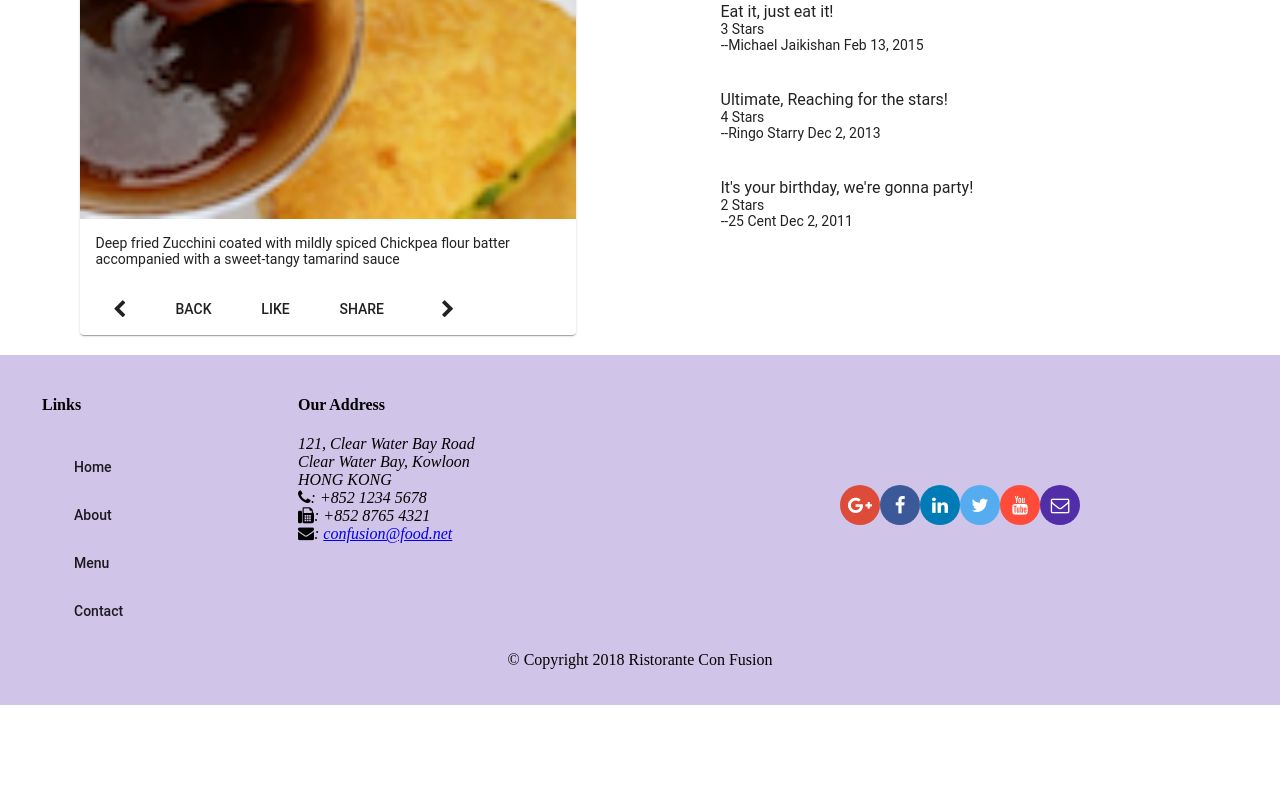
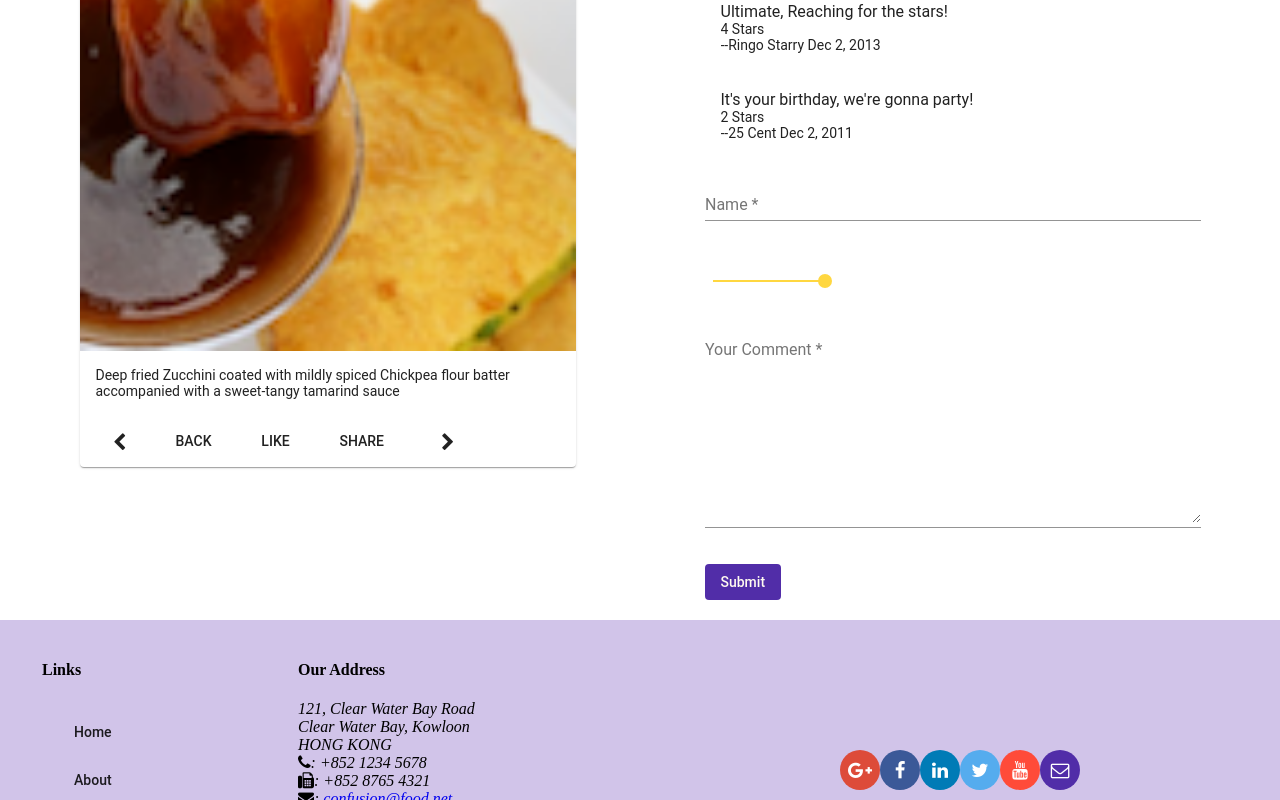
Before and after one commit to nikhilsharma96/CourseraAngularProject, an Angular app: page /dishdetail/1 in a window 1280 px wide. Shown: the part 724-1524 px from the top of the page. Before the commit the page ends 1429 px from the top, so only its background shows below. Built offline with nearby package versions, Linux system fonts and the light colour scheme.

Commit message:
Assignment  3

```diff
--- a/src/app/app.module.ts
+++ b/src/app/app.module.ts
@@ -15,7 +15,7 @@ import { MatSelectModule } from '@angular/material/select';
 import { MatSlideToggleModule } from '@angular/material/slide-toggle';
 import { FormsModule, ReactiveFormsModule } from '@angular/forms';
 import { MatProgressSpinnerModule } from '@angular/material/progress-spinner';
-
+import { MatSliderModule } from '@angular/material/slider';
 import { AppComponent } from './app.component';
 
 import 'hammerjs';
@@ -64,6 +64,7 @@ import { LoginComponent } from './login/login.component';
     MatSelectModule,
     MatSlideToggleModule,
     MatProgressSpinnerModule,
+    MatSliderModule
   ],
   entryComponents:[
     LoginComponent
--- a/src/app/contact/contact.component.html
+++ b/src/app/contact/contact.component.html
@@ -37,7 +37,7 @@
   </div>
   <div fxFlex fxFlexOffset="20px" class="form-size">
     <h3>Send us your Feedback</h3>
-    <p>{{ feedbackForm.value | json }} {{ feedbackForm.status | json }}</p>
+    <p>{{feedbackForm.value | json }} {{ feedbackForm.status | json }}</p>
     <form novalidate [formGroup]="feedbackForm" #fform="ngForm" (ngSubmit)="onSubmit()">
       <p>
         <mat-form-field class="half-width">
--- a/src/app/dishdetail/dishdetail.component.html
+++ b/src/app/dishdetail/dishdetail.component.html
@@ -41,7 +41,43 @@
           <p matLine> {{dish.comments[i].rating}} Stars</p>
           <p matLine> --{{dish.comments[i].author}} {{dish.comments[i].date | date}} </p>
         </mat-list-item>
-      </mat-list>
+
+    <div class="form-size">
+      <form novalidate [formGroup]="addCommentForm" #cform="ngForm" (ngSubmit)="onSubmit()">
+
+          <mat-list-item  *ngIf="addCommentForm.valid">
+            <p matLine> {{addCommentForm.value.comment}}</p>
+            <p matLine>{{addCommentForm.value.rating}} Stars</p>
+            <p matLine> --{{addCommentForm.value.author}}</p>
+          </mat-list-item>
+
+        <p matLine>
+          <mat-form-field style="width: 100%;">
+            <input matInput formControlName="author"  placeholder="Name" type="text">
+            <mat-error *ngIf="formErrors.author">
+              {{formErrors.author}}
+            </mat-error>
+          </mat-form-field>
+        </p>
+
+        <p matLine>
+          <mat-slider  matLine formControlName="rating" thumbLabel min="1" max="5" value="5" step="1" tickInterval="1" ></mat-slider>
+        </p>
+
+        <p matLine>
+          <mat-form-field class="full-width" style="width: 100%;">
+            <textarea matInput formControlName="comment" placeholder="Your Comment" rows="10"></textarea>
+            <mat-error *ngIf="formErrors.comment">
+              {{formErrors.comment}}
+            </mat-error>
+          </mat-form-field>
+        </p>
+
+        <button type="submit" mat-button class="background-primary text-floral-white"
+          [disabled]="addCommentForm.invalid">Submit</button>
+      </form>
+    </div>
+  </mat-list>
   </div>
 
   <div fxFlex [hidden]="dish">
--- a/src/app/dishdetail/dishdetail.component.ts
+++ b/src/app/dishdetail/dishdetail.component.ts
@@ -1,10 +1,12 @@
-import { Component, OnInit, Input } from '@angular/core';
+import { Component, OnInit, Input, ViewChild } from '@angular/core';
 import { Dish } from 'src/app/shared/dish';
 import { Params } from '@angular/router';
 import { Location } from '@angular/common';
 import { DishService } from '../services/dish.service'
 import { ActivatedRoute } from '@angular/router';
 import { switchMap } from 'rxjs/operators';
+import { FormBuilder,FormGroup,Validators } from '@angular/forms';
+import { Comment } from '../shared/comment';
 
 @Component({
   selector: 'app-dishdetail',
@@ -16,10 +18,32 @@ export class DishdetailComponent implements OnInit {
   dishIds: string[];
   prev:string;
   next:string;
+  addCommentForm: FormGroup;
+  addComment: Comment;
+  @ViewChild('cform') commentFormDirective;
+  rating:number=5;
+
+  formErrors={
+    'author':'',
+    'comment':''
+  };
+
+  validationMessage={
+    'author':{
+      'required':'Author Name is required.',
+      'minlength': 'Author Name must be atleast 2 characters long'
+    },
+    'comment':{
+      'required':'Comment is required.'
+    }
+  }
 
   constructor(private dishService:DishService,
     private route:ActivatedRoute,
-    private location:Location) { }
+    private location:Location,
+    private fb: FormBuilder) {
+      this.createForm();
+     }
 
   ngOnInit(): void {
     this.dishService.getDishIds()
@@ -38,4 +62,47 @@ export class DishdetailComponent implements OnInit {
     this.location.back();
   }
 
+  createForm(){
+    this.addCommentForm=this.fb.group({
+      author:['',[Validators.required,Validators.minLength(2)]],
+      comment:['',[Validators.required]],
+      rating:this.rating
+    });
+    this.addCommentForm.valueChanges
+    .subscribe(data=>this.onValueChanged(data));
+    this.onValueChanged();
+
+  }
+  onValueChanged(data?:any){
+    if (!this.addCommentForm){
+      return;
+    }
+    const form = this.addCommentForm;
+    for( const field in this.formErrors){
+      if(this.formErrors.hasOwnProperty(field)){
+        this.formErrors[field]='';
+        const control= form.get(field);
+        if(control && control.dirty && !control.valid){
+          const messages=this.validationMessage[field];
+          for(const key in control.errors){
+            if(control.errors.hasOwnProperty(key)){
+              this.formErrors[field]+=messages[key]+' ';
+            }
+          }
+        }
+      }
+    }
+  }
+
+  onSubmit(){
+    this.addComment=this.addCommentForm.value;
+    this.addComment.date= new Date().toISOString();
+    this.dish.comments.push(this.addComment);
+    this.commentFormDirective.resetForm();
+    this.addCommentForm.reset({
+      author:'',
+      comment:'',
+      rating:this.rating
+    });
+  }
 }
```
